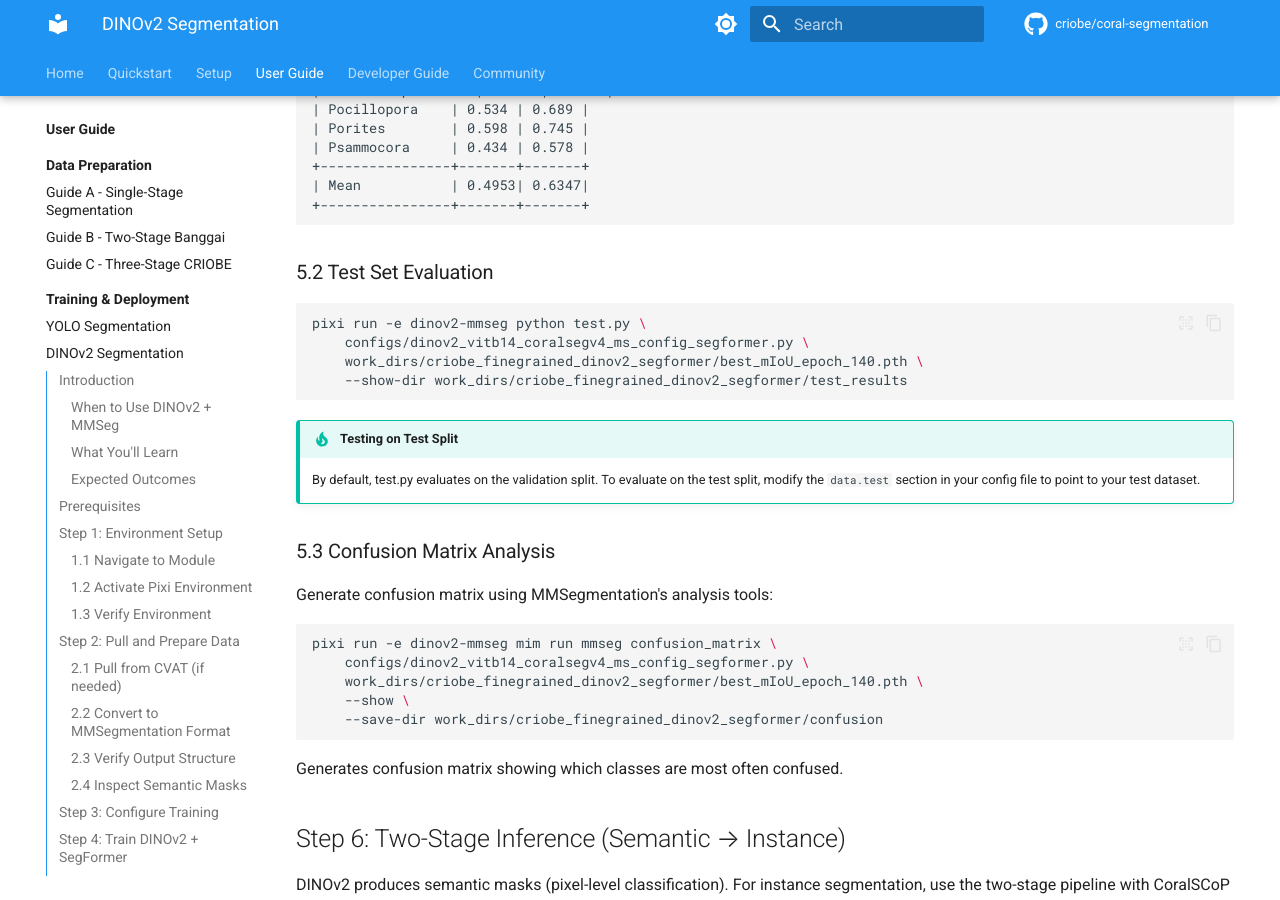
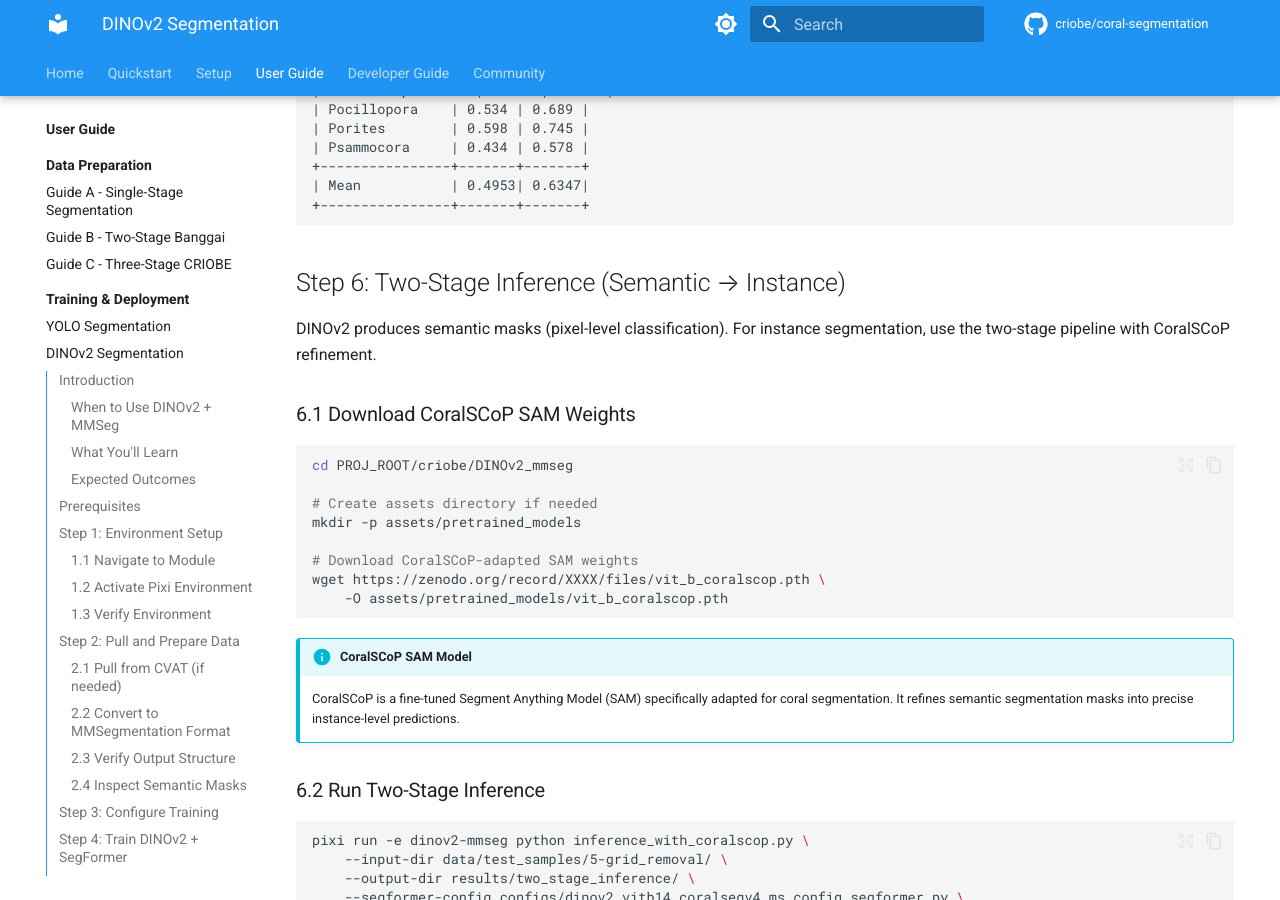
Before and after one commit to Criobe/documentation, an MkDocs documentation site: the page built from docs/user-guide/training-and-deployment/mmseg-segmentation.md, in a window 1280 px wide and 900 px high, scrolled down 7758 px. Built offline with MkDocs 1.6.1 and Material for MkDocs 9.7.7, drawn with Linux system fonts in a browser that asks for light colours; comment, search, counter and statistics services are not loaded; the version menu is left out.

Commit message:
remove hallucinated section

````diff
--- a/docs/user-guide/training-and-deployment/mmseg-segmentation.md
+++ b/docs/user-guide/training-and-deployment/mmseg-segmentation.md
@@ -330,32 +330,6 @@ pixi run -e dinov2-mmseg python test.py \
 +----------------+-------+-------+
 ```
 
-### 5.2 Test Set Evaluation
-
-```bash
-pixi run -e dinov2-mmseg python test.py \
-    configs/dinov2_vitb14_coralsegv4_ms_config_segformer.py \
-    work_dirs/criobe_finegrained_dinov2_segformer/best_mIoU_epoch_140.pth \
-    --show-dir work_dirs/criobe_finegrained_dinov2_segformer/test_results
-```
-
-!!! tip "Testing on Test Split"
-    By default, test.py evaluates on the validation split. To evaluate on the test split, modify the `data.test` section in your config file to point to your test dataset.
-
-### 5.3 Confusion Matrix Analysis
-
-Generate confusion matrix using MMSegmentation's analysis tools:
-
-```bash
-pixi run -e dinov2-mmseg mim run mmseg confusion_matrix \
-    configs/dinov2_vitb14_coralsegv4_ms_config_segformer.py \
-    work_dirs/criobe_finegrained_dinov2_segformer/best_mIoU_epoch_140.pth \
-    --show \
-    --save-dir work_dirs/criobe_finegrained_dinov2_segformer/confusion
-```
-
-Generates confusion matrix showing which classes are most often confused.
-
 ## Step 6: Two-Stage Inference (Semantic → Instance)
 
 DINOv2 produces semantic masks (pixel-level classification). For instance segmentation, use the two-stage pipeline with CoralSCoP refinement.
````
